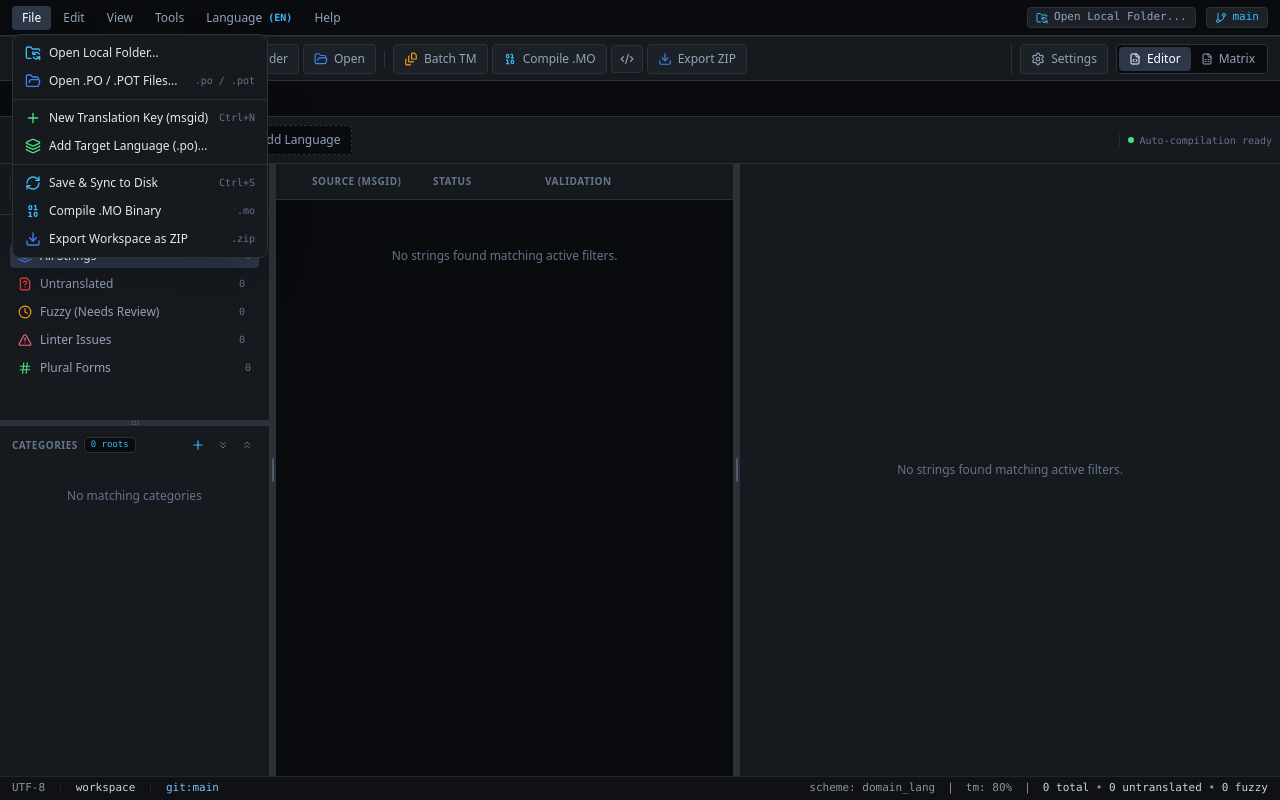
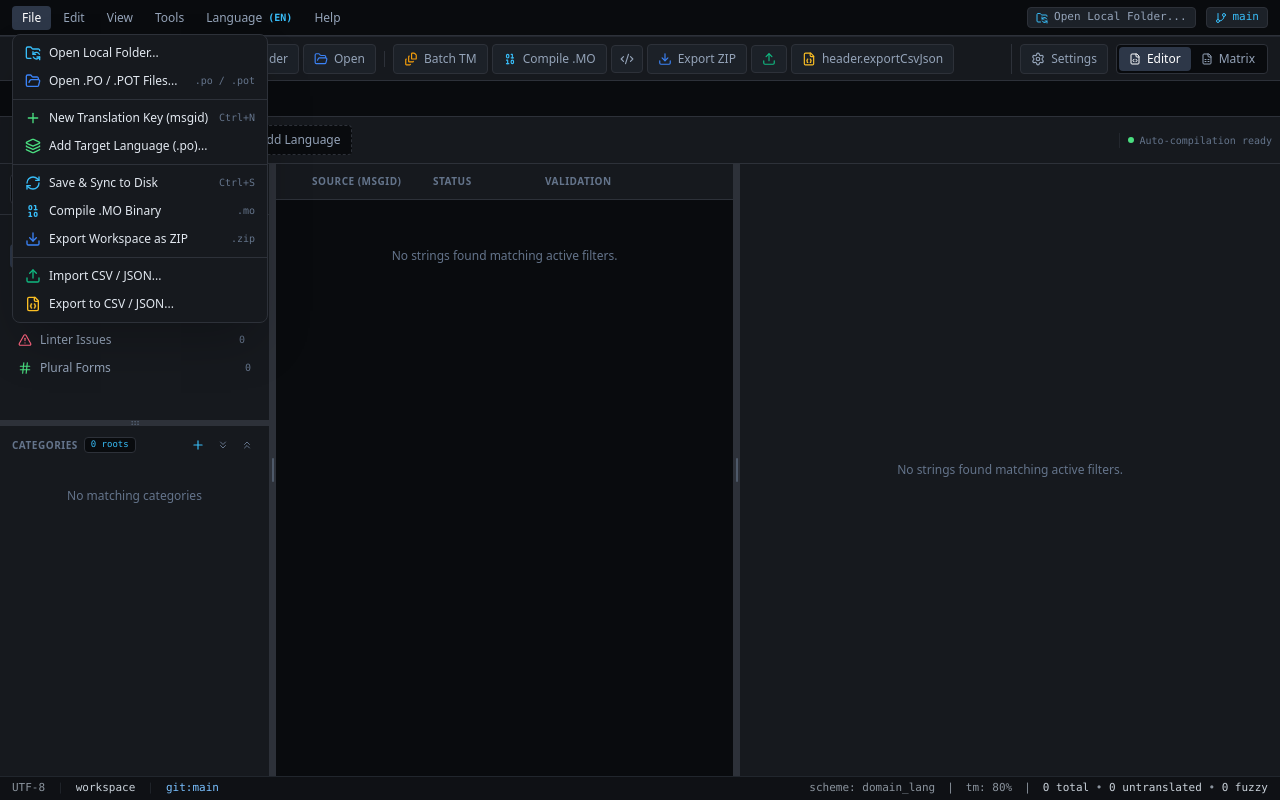
Before and after one commit to AwiXan/OpenPO, a React (Vite) app: page / in a window 1280 px wide. Both pictures are taken after a click on the button "File". Built offline with nearby package versions, Linux system fonts and the light colour scheme.

Commit message:
Making CSV JSON Generator

```diff
--- a/src/components/SettingsModal.tsx
+++ b/src/components/SettingsModal.tsx
@@ -12,6 +12,8 @@ import {
   ArrowBigDown,
   Layers,
   CornerDownLeft,
+  FileJson,
+  FileText,
   Eye
 } from 'lucide-react';
 import { AppSettings, PoNamingScheme } from '../types/gettext';
@@ -37,7 +39,10 @@ export const SettingsModal: React.FC<SettingsModalProps> = ({
   onRenameDomain,
 }) => {
   const { t, currentUiLang, setUiLanguage } = useTranslation();
-  const [localSettings, setLocalSettings] = useState<AppSettings>(settings);
+  const [localSettings, setLocalSettings] = useState<AppSettings>({
+    csvPluralSuffix: '_P%d', // Дефолтное значение, если его еще нет
+    ...settings,
+  });
   const [localDomain, setLocalDomain] = useState<string>(domainName);
   const [savedFeedback, setSavedFeedback] = useState(false);
   const [activeTab, setActiveTab] = useState<'language' | 'modular' | 'tm' | 'newlines' | 'git' | 'editor'>('modular');
@@ -65,6 +70,9 @@ export const SettingsModal: React.FC<SettingsModalProps> = ({
       autoCompileMoOnSave: true,
       autoNewlineOnEnter: true,
       showNewlinesVisible: true,
+      autoCompileCsvOnSave: false,
+      autoCompileJsonOnSave: false,
+      csvPluralSuffix: '_P%d',
     };
     setLocalSettings(defaults);
   };
@@ -210,6 +218,53 @@ export const SettingsModal: React.FC<SettingsModalProps> = ({
                 checked={localSettings.autoCompileMoOnSave}
                 onChange={(checked) => setLocalSettings({ ...localSettings, autoCompileMoOnSave: checked })}
               />
+
+              <SettingToggleRow
+                icon={<FileJson className="w-4 h-4 text-[#FBBF24]" />}
+                title={t('settings.autoJsonTitle', 'Auto-export to JSON')}
+                description={t('settings.autoJsonDesc', 'Generate flat key-value .json files alongside your .po catalogs.')}
+                checked={localSettings.autoCompileJsonOnSave ?? false}
+                onChange={(checked) => setLocalSettings({ ...localSettings, autoCompileJsonOnSave: checked })}
+              />
+
+              <div className="bg-[#090B0E] p-4 rounded-lg border border-[#2D3139] flex flex-col gap-3 transition-colors hover:border-[#3B82F644]">
+                <div className="flex items-center justify-between gap-4">
+                  <div>
+                    <label className="text-white font-semibold flex items-center gap-1.5 cursor-pointer" onClick={() => setLocalSettings({ ...localSettings, autoCompileCsvOnSave: !localSettings.autoCompileCsvOnSave })}>
+                      <FileText className="w-4 h-4 text-[#10B981]" />
+                      <span>{t('settings.autoCsvTitle', 'Auto-export to CSV')}</span>
+                    </label>
+                    <p className="text-[11px] text-[#64748B] mt-0.5">
+                      {t('settings.autoCsvDesc', 'Export a unified translations.csv matrix ideal for game engines.')}
+                    </p>
+                  </div>
+                  <button
+                    type="button"
+                    role="switch"
+                    aria-checked={localSettings.autoCompileCsvOnSave}
+                    onClick={() => setLocalSettings({ ...localSettings, autoCompileCsvOnSave: !localSettings.autoCompileCsvOnSave })}
+                    className={`relative inline-flex h-5 w-9 shrink-0 cursor-pointer items-center rounded-full transition-colors duration-200 focus:outline-none ${
+                      localSettings.autoCompileCsvOnSave ? 'bg-[#3B82F6]' : 'bg-[#2D3139]'
+                    }`}
+                  >
+                    <span className={`inline-block h-4 w-4 transform rounded-full bg-white shadow-sm transition-transform duration-200 ease-in-out ${localSettings.autoCompileCsvOnSave ? 'translate-x-[18px]' : 'translate-x-[2px]'}`} />
+                  </button>
+                </div>
+
+                {localSettings.autoCompileCsvOnSave && (
+                  <div className="pt-3 border-t border-[#1C2128] flex items-center gap-3">
+                    <label className="text-[#94A3B8] text-[11px] font-medium shrink-0">Plural Suffix Rule:</label>
+                    <input
+                      type="text"
+                      value={localSettings.csvPluralSuffix || '_P%d'}
+                      onChange={(e) => setLocalSettings({ ...localSettings, csvPluralSuffix: e.target.value })}
+                      placeholder="_P%d"
+                      className="w-24 bg-[#16191E] border border-[#2D3139] rounded px-2 py-1 text-xs text-white focus:border-[#3B82F6] outline-none font-mono"
+                    />
+                    <span className="text-[#64748B] text-[10px] italic">e.g. ITEM_COIN_P0, ITEM_COIN_P1</span>
+                  </div>
+                )}
+              </div>
             </div>
           </div>
         )}
--- a/src/components/TopHeader.tsx
+++ b/src/components/TopHeader.tsx
@@ -18,7 +18,9 @@ import {
   Unlink,
   Check,
   HelpCircle,
+  FileJson,
   Clock,
+  Upload,
 } from 'lucide-react';
 import { Workspace, LocalDirectoryState } from '../types/gettext';
 import { useTranslation, SUPPORTED_UI_LANGUAGES, UiLanguage } from '../lib/i18n';
@@ -27,6 +29,8 @@ interface TopHeaderProps {
   currentWorkspace: Workspace;
   onOpenNewKeyModal: () => void;
   onOpenAddLanguageModal: () => void;
+  onImportCsvJson?: () => void;
+  onExportCsvJson?: () => void;
   onOpenRawPoModal: () => void;
   onOpenMoCompilerModal: () => void;
   onOpenBatchModal: () => void;
@@ -64,6 +68,8 @@ export const TopHeader: React.FC<TopHeaderProps> = ({
   onOpenSettingsModal,
   onOpenAboutModal,
   onImportFile,
+  onImportCsvJson,
+  onExportCsvJson,
   onOpenLocalFolder,
   localDirState,
   onSyncLocalFolder,
@@ -328,6 +334,35 @@ export const TopHeader: React.FC<TopHeaderProps> = ({
                       <span>{t('menu.exportZip')}</span>
                     </div>
                     <span className="text-[10px] text-[#64748B] font-mono">.zip</span>
+                  </button>
+
+                  {/* Внутри активного меню FILE (после open файлов) */}
+                  <div className="border-t border-[#2D3139] my-1" />
+
+                  <button
+                    onClick={() => {
+                      if (onImportCsvJson) onImportCsvJson();
+                      setActiveMenu(null);
+                    }}
+                    className="w-full px-3 py-1.5 flex items-center justify-between text-left text-[#E2E8F0] hover:bg-[#1E293B] hover:text-[#38BDF8] transition-colors cursor-pointer"
+                  >
+                    <div className="flex items-center gap-2">
+                      <Upload className="w-4 h-4 text-[#10B981]" />
+                      <span>{t('menu.importCsvJson', 'Import CSV / JSON...')}</span>
+                    </div>
+                  </button>
+
+                  <button
+                    onClick={() => {
+                      if (onExportCsvJson) onExportCsvJson();
+                      setActiveMenu(null);
+                    }}
+                    className="w-full px-3 py-1.5 flex items-center justify-between text-left text-[#E2E8F0] hover:bg-[#1E293B] hover:text-[#38BDF8] transition-colors cursor-pointer"
+                  >
+                    <div className="flex items-center gap-2">
+                      <FileJson className="w-4 h-4 text-[#FBBF24]" />
+                      <span>{t('menu.exportCsvJson', 'Export to CSV / JSON...')}</span>
+                    </div>
                   </button>
 
                   {localDirState.isConnected && (
@@ -830,6 +865,24 @@ export const TopHeader: React.FC<TopHeaderProps> = ({
                 <Download className="w-3.5 h-3.5 text-[#3B82F6]" />
                 <span>{t('header.exportZip')}</span>
               </button>
+              {/* Import CSV/JSON */}
+              <button
+                onClick={onImportCsvJson}
+                className="px-2.5 py-1.5 rounded bg-[#1C2128] hover:bg-[#2D3748] text-[#94A3B8] hover:text-[#E2E8F0] text-xs flex items-center gap-1.5 border border-[#2D3139] transition-colors cursor-pointer"
+                title="Import strings from CSV or JSON files"
+              >
+                <Upload className="w-3.5 h-3.5 text-[#10B981]" />
+              </button>
+
+              {/* Export CSV/JSON */}
+              <button
+                onClick={onExportCsvJson}
+                className="px-2.5 py-1.5 rounded bg-[#1C2128] hover:bg-[#2D3748] text-[#94A3B8] hover:text-[#E2E8F0] text-xs flex items-center gap-1.5 border border-[#2D3139] transition-colors cursor-pointer"
+                title="Export translations to CSV or JSON formats"
+              >
+                <FileJson className="w-3.5 h-3.5 text-[#FBBF24]" />
+                <span className="hidden sm:inline">{t('header.exportCsvJson')}</span>
+              </button>
             </div>
           </div>
 
--- a/src/hooks/useFileSystemSync.ts
+++ b/src/hooks/useFileSystemSync.ts
@@ -35,10 +35,9 @@ export function useFileSystemSync(
     }
   }, []);
 
-  // 1. DYNAMIC FOLDER STATE: Derived strictly from the currently active workspace
   const localDirState = useMemo<LocalDirectoryState>(() => {
     if (!currentWorkspace) {
-      return { isConnected: false, dirName: '', dirHandle: null, autoCompileMo: true, totalFiles: 0 };
+      return { isConnected: false, dirName: '', dirHandle: null, autoCompileMo: true, totalFiles: 0, savedFilesCount: 0 };
     }
     return {
       isConnected: !!currentWorkspace.localDirPath || !!currentWorkspace.localDirHandle,
@@ -46,6 +45,7 @@ export function useFileSystemSync(
       dirHandle: currentWorkspace.localDirHandle || null,
       autoCompileMo: settings.autoCompileMoOnSave ?? true,
       totalFiles: 1 + currentWorkspace.poFiles.length,
+      savedFilesCount: currentWorkspace.poFiles.length,
     };
   }, [currentWorkspace, settings.autoCompileMoOnSave]);
 
@@ -64,7 +64,7 @@ export function useFileSystemSync(
 
       const parsedPot = potFileScanned
         ? parsePoContent(potFileScanned.content)
-        : { header: { mimeVersion: '1.0', contentType: 'text/plain; charset=UTF-8', contentTransferEncoding: '8bit' }, entries: [] };
+        : parsePoContent('');
 
       const potRecord: PotFileRecord = {
         id: `pot_${Date.now()}`,
@@ -238,6 +238,13 @@ export function useFileSystemSync(
           }
         }
 
+        if (settings.autoCompileJsonOnSave) {
+
+        }
+        if (settings.autoCompileCsvOnSave) {
+
+        }
+
         setWorkspaces((prev) =>
           prev.map((w) => (w.id === activeWorkspaceId ? { ...w, isModified: false } : w))
         );
--- a/src/types/gettext.ts
+++ b/src/types/gettext.ts
@@ -156,6 +156,9 @@ export interface AppSettings {
   autoCompileMoOnSave: boolean; // Auto generate .mo file in folder upon save
   autoNewlineOnEnter: boolean; // Pressing Enter creates natural newline
   showNewlinesVisible: boolean; // Show visible \n markers badge
+  autoCompileCsvOnSave?: boolean;
+  autoCompileJsonOnSave?: boolean;
+  csvPluralSuffix?: string;
 }
 
 export interface WorkspaceSnapshot {
```
Also changed, not shown: 1 other file (tests, documents, lock files or other folders).
